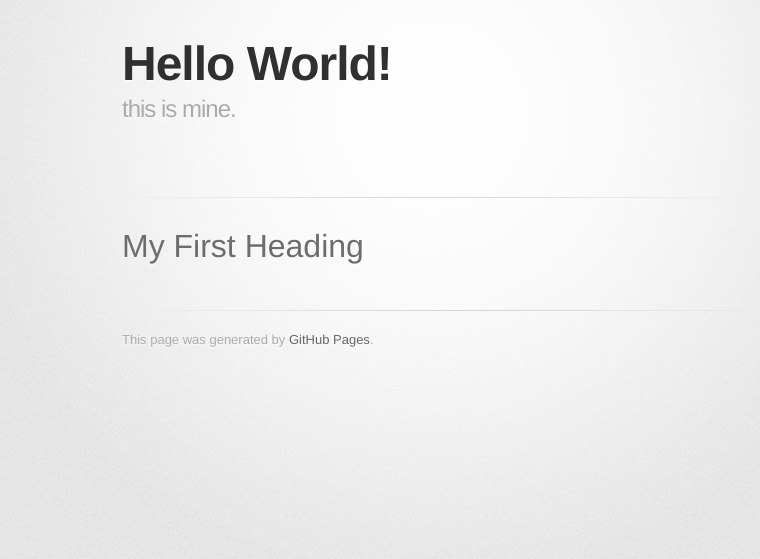
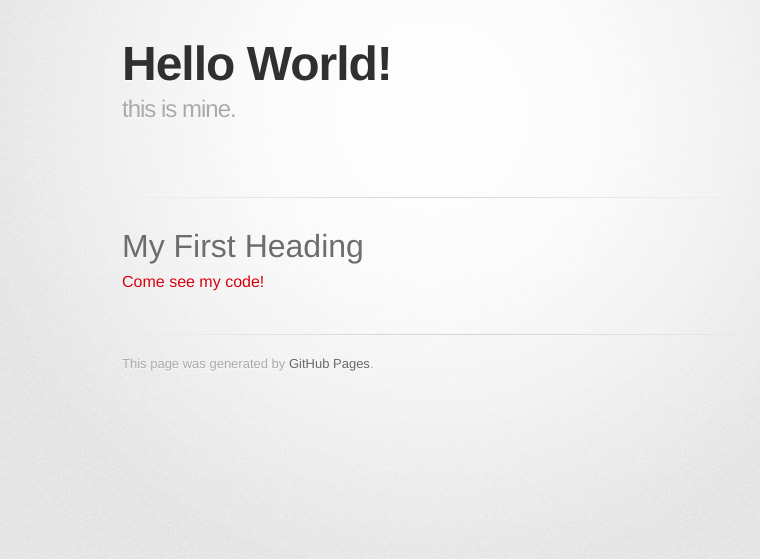
Before and after one commit to rbanjarian/rbanjarian.github.io, a Jekyll site: the page built from index.md, in a window 1280 px wide. Shown: the top 559 px of the page, without its empty margins (208-968 px from the left). Built offline with Jekyll 4.4.1, drawn with Linux system fonts in a browser that asks for light colours; some web fonts are replaced.

Commit message:
Update index.md

```diff
--- a/index.md
+++ b/index.md
@@ -4,3 +4,5 @@ title: Hello World!
 description: this is mine.
 ---
 # My First Heading
+
+[Come see my code!](/code/index.md)
```
